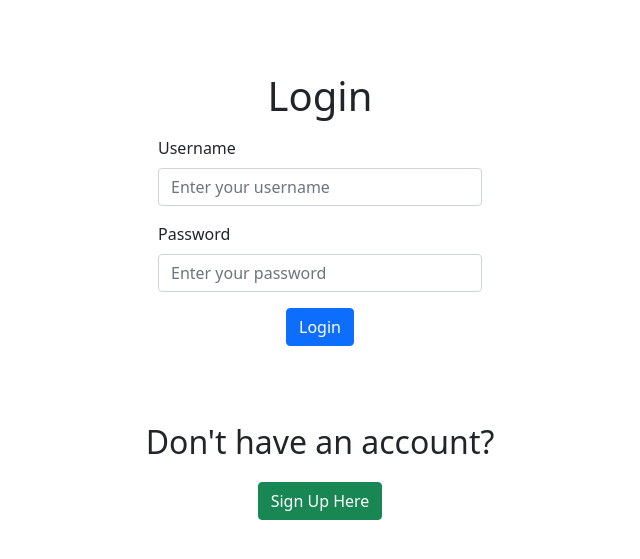
After one commit to L0rdSmaug/countriesBtoBet, a PHP site: page /login.php in a window 1280 px wide. The commit adds this page. Shown: the top 559 px of the page, without its empty margins (320-960 px from the left). Run offline with PHP 8.4, Linux system fonts and the light colour scheme; some libraries are stand-ins or nearby versions.

Commit message:
Signup, Login, and logout system

```diff
--- /dev/null
+++ b/login.php
@@ -0,0 +1,75 @@
+<?php
+
+include "includes/header.php";
+include "dbcon.php";
+session_start();
+?>
+
+<?php
+
+if(isset($_POST['login'])) {
+
+    $username = $_POST['username'];
+    $password = $_POST['password'];
+
+    $username = mysqli_real_escape_string($connect, $username);
+    $password = mysqli_real_escape_string($connect, $password);
+
+    $query = "SELECT * FROM users WHERE username = '{$username}' AND password = '{$password}'";
+    $login_query = mysqli_query($connect, $query);
+
+    if(!$login_query) {
+        die("Login Failed". mysqli_error($connect));
+    }
+
+    while($row = mysqli_fetch_assoc($login_query)) {
+        $db_user_id = $row['user_id'];
+        $db_username = $row['username'];
+        $db_password = $row['password'];
+    }
+
+    if($username === $db_username && $password === $db_password) {
+
+        $_SESSION['username'] = $db_username;
+        $_SESSION['password'] = $db_password;
+
+        header("Location: homepage.php");
+
+    } else {
+        header("Location: signup.php");
+    }
+
+}
+
+?>
+
+
+<div class="container mt-5">
+    <div class="col-4 mx-auto">
+<form action="login.php" method="POST" class="p-4">
+<h1 class="d-flex justify-content-center mb-3">Login</h1>
+  <div class="mb-3">
+    <label for="exampleInputEmail1" class="form-label">Username</label>
+    <input type="text" name="username" class="form-control" placeholder="Enter your username">
+  </div>
+  <div class="mb-3">
+    <label for="exampleInputPassword1" class="form-label">Password</label>
+    <input type="password" name="password" class="form-control" placeholder="Enter your password">
+  </div>
+  <div class="d-flex justify-content-center">
+  <button type="submit" name="login" class="btn btn-primary">Login</button>
+  </div>
+</form>
+<div class="text-center mt-5">
+    <p class="fs-2">Don't have an account?</p>
+    <a href="signup.php" class="btn btn-success">Sign Up Here</a>
+</div>
+    </div>
+</div>
+
+
+<?php
+
+include "includes/footer.php";
+
+?>
```
Also changed, not shown: homepage.php (+9 -3 lines), logout.php (added, +10 -0 lines), signup.php (added, +72 -0 lines).
